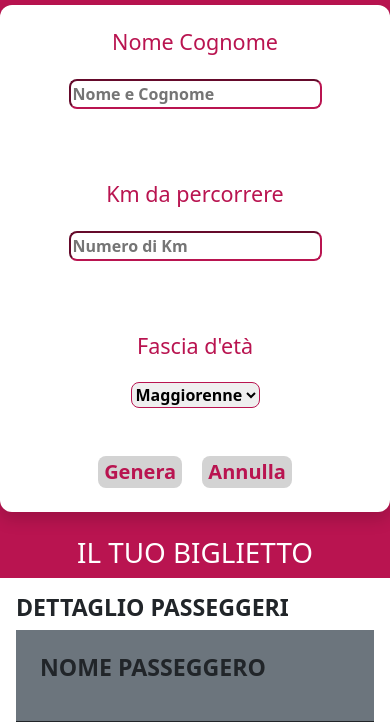
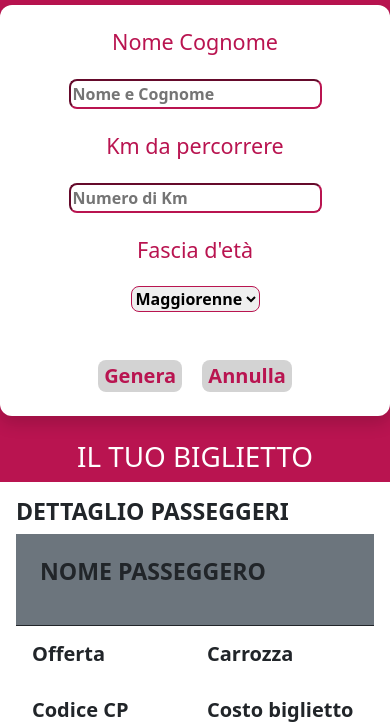
Before and after one commit to Amreal-Lamanera/js-biglietta-treno-form, a plain HTML site: page index.html in a window 390 px wide. Shown: the part 118-844 px from the top of the page. Drawn offline with nearby package versions, Linux system fonts and the light colour scheme.

Commit message:
minor style changes

```diff
--- a/index.html
+++ b/index.html
@@ -31,7 +31,7 @@
 
                     <div class="row">
 
-                        <div class="col-12 col-md-4 pt-4 pb-5">
+                        <div class="col-12 col-md-4 pt-4 pb-md-5">
                             <h4 class="my_color-red pb-3">
                                 Nome Cognome
                             </h4>
@@ -39,7 +39,7 @@
                                 class="my_input my_rounded-small fw-bold">
                         </div>
 
-                        <div class="col-12 col-md-4 pt-4 pb-5">
+                        <div class="col-12 col-md-4 pt-4 pb-md-5">
                             <h4 class="my_color-red pb-3">
                                 Km da percorrere
                             </h4>
```
